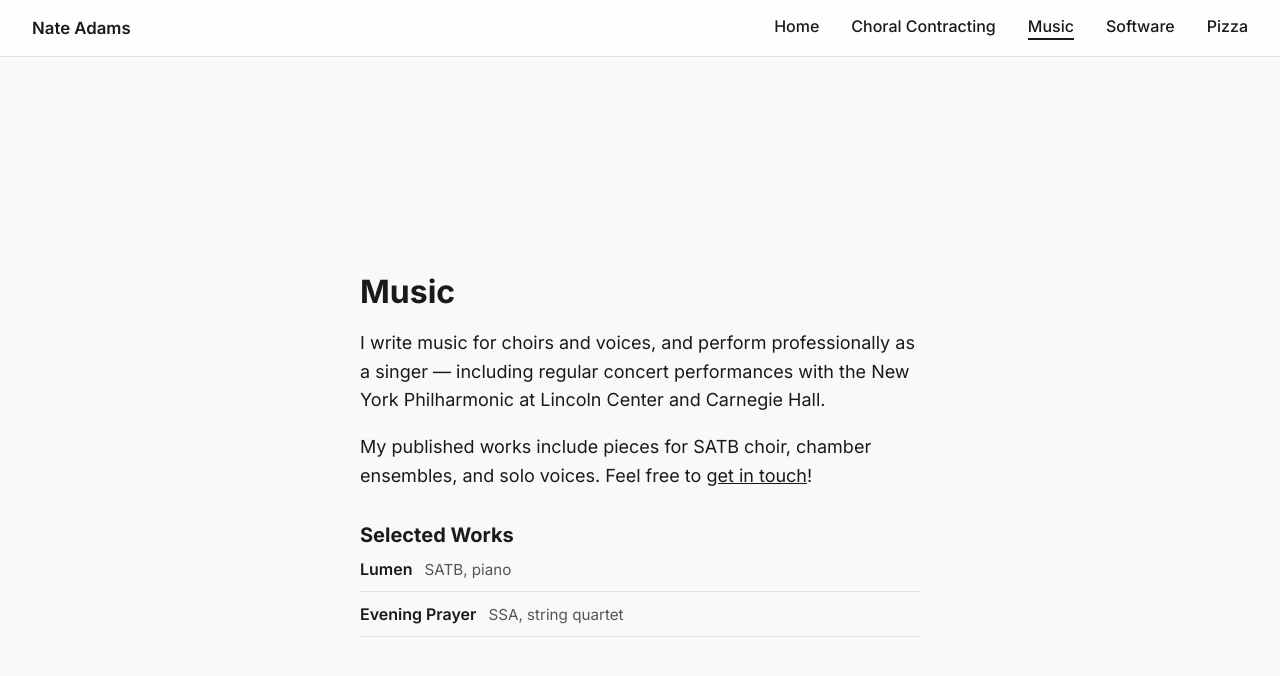
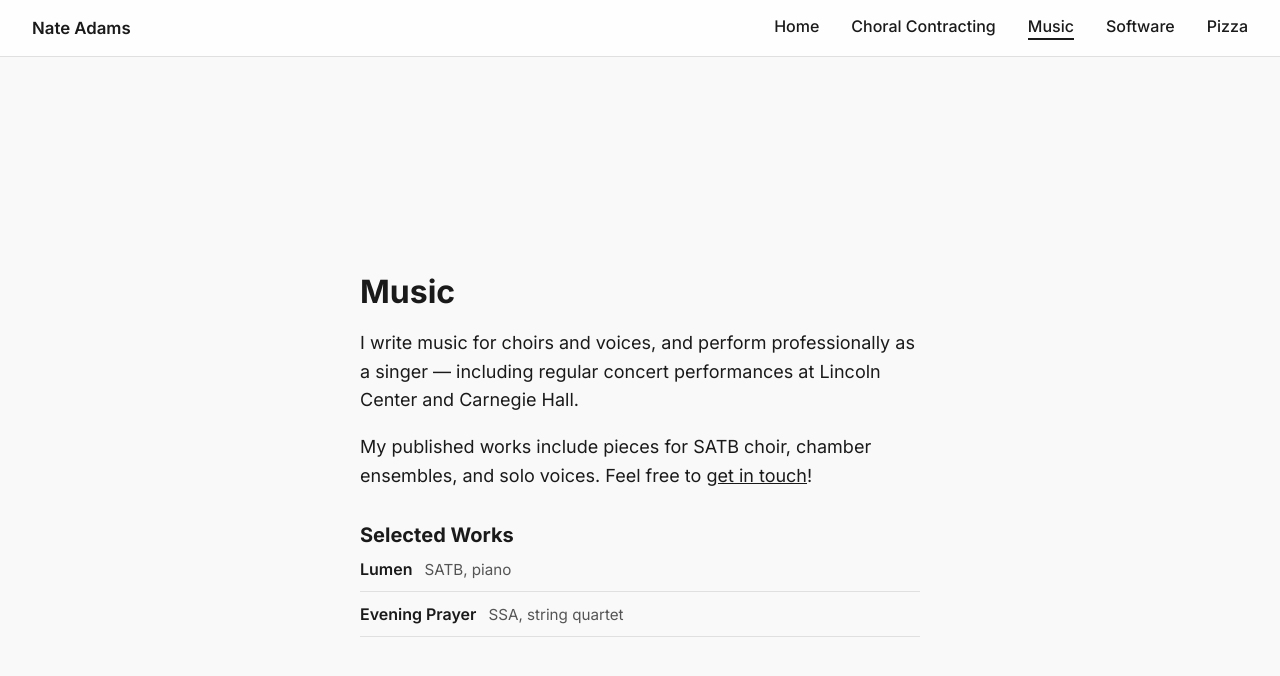
Before and after one commit to NathanielBAdams/profile-site, an Astro site: page /music in a window 1280 px wide. Built offline with nearby package versions, Linux system fonts and the light colour scheme; Astro itself is replaced by a stand-in of ours.

Commit message:
Fix inaccurate NY Philharmonic attribution on Music page

```diff
--- a/src/pages/music.astro
+++ b/src/pages/music.astro
@@ -10,7 +10,7 @@ const catalog = [
 ---
 <Layout
   title="Music — Nate Adams"
-  description="Nate Adams is a NYC-based choral composer and singer, performing regularly with the New York Philharmonic at Lincoln Center and Carnegie Hall."
+  description="Nate Adams is a NYC-based choral composer and singer, performing regularly at Lincoln Center and Carnegie Hall."
 >
   <Section>
     <div class="container">
@@ -18,8 +18,7 @@ const catalog = [
         <h2 class="heading">Music</h2>
         <p class="paragraph">
           I write music for choirs and voices, and perform professionally as a singer —
-          including regular concert performances with the New York Philharmonic at
-          Lincoln Center and Carnegie Hall.
+          including regular concert performances at Lincoln Center and Carnegie Hall.
         </p>
 
         <p class="paragraph">
```
